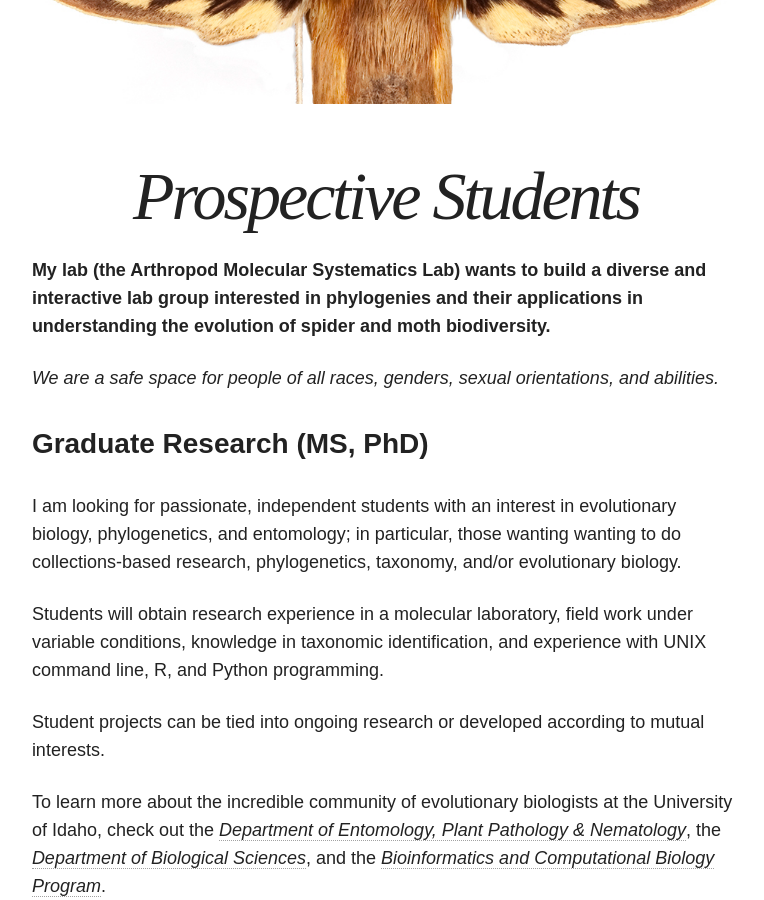
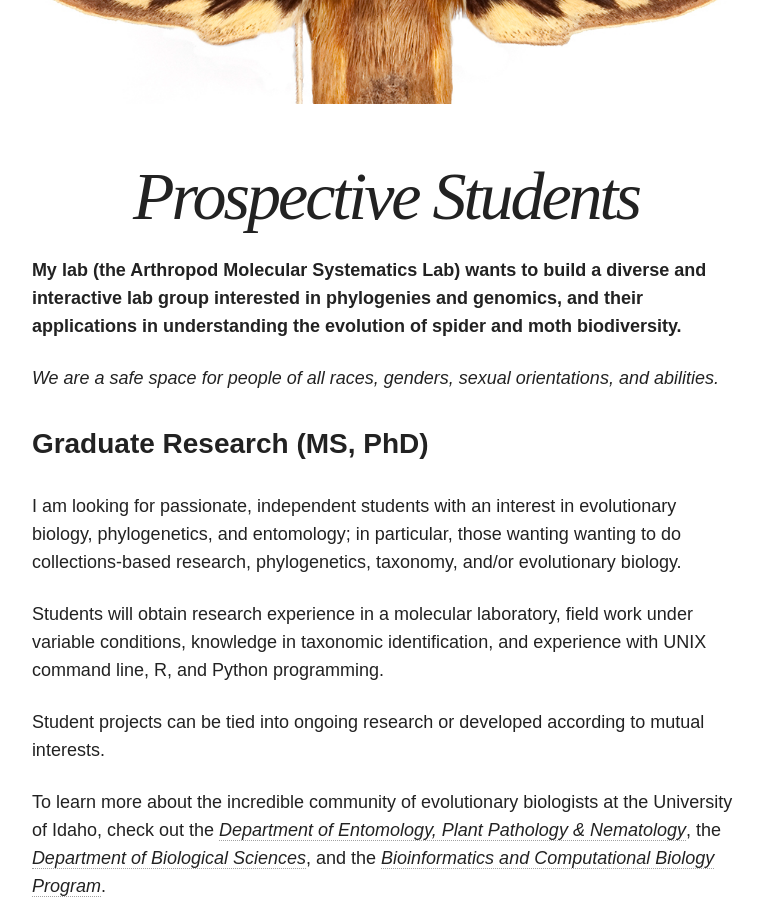
Before and after one commit to thehamiltonlab/thehamiltonlab.github.io, a Jekyll site: the page built from prospective-students/index.md, in a window 1280 px wide and 900 px high, scrolled down 550 px. Shown: the whole window, without its empty margins (254-1018 px from the left). Built offline with Jekyll 4.4.1, drawn with Linux system fonts in a browser that asks for light colours; nearby versions of some CDN libraries.

Commit message:
Update index.md

```diff
--- a/prospective-students/index.md
+++ b/prospective-students/index.md
@@ -7,7 +7,7 @@ image:
   feature: sphingid.jpg
 ---
 
-**My lab (the Arthropod Molecular Systematics Lab) wants to build a diverse and interactive lab group interested in phylogenies and their applications in understanding the evolution of spider and moth biodiversity.**
+**My lab (the Arthropod Molecular Systematics Lab) wants to build a diverse and interactive lab group interested in phylogenies and genomics, and their applications in understanding the evolution of spider and moth biodiversity.**
 
 *We are a safe space for people of all races, genders, sexual orientations, and abilities.*
 <br>
@@ -20,7 +20,7 @@ Students will obtain research experience in a molecular laboratory, field work u
 
 Student projects can be tied into ongoing research or developed according to mutual interests.
 
-To learn more about the incredible community of evolutionary biologists at the University of Idaho, check out the [*Department of Entomology, Plant Pathology & Nematology*](https://www.uidaho.edu/cals/entomology-plant-pathology-and-nematology), the [*Department of Biological Sciences*](http://www.uidaho.edu/sci/biology), and the [*Bioinformatics and Computational Biology Program*](http://www.uidaho.edu/cogs/bcb).
+To learn more about the incredible community of evolutionary biologists at the University of Idaho, check out the [*Department of Entomology, Plant Pathology & Nematology*](https://www.uidaho.edu/cals/entomology-plant-pathology-and-nematology), the [*Department of Biological Sciences*](http://www.uidaho.edu/sci/biology), and the [*Bioinformatics and Computational Biology Program*](https://www.uidaho.edu/science/academics/bioinformatics-computational-biology).
 
 
 #### interested?
```
